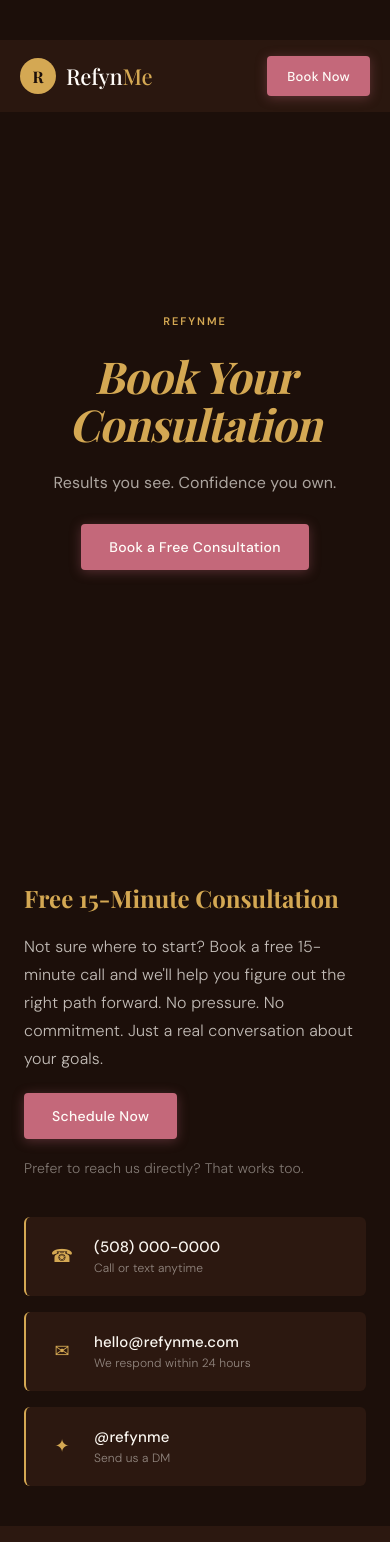
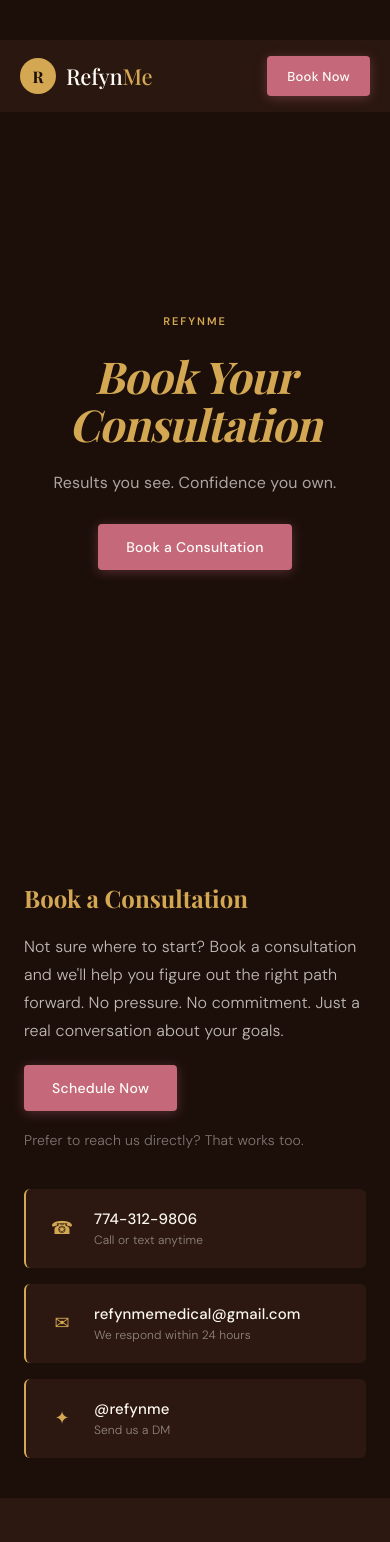
Before and after one commit to stivensp44-star/-refynme, a React (Vite) app: page /book in a window 390 px wide. Shown: the top 1542 px of the page. Built offline with nearby package versions, Linux system fonts and the light colour scheme; a web font is replaced by a local one.

Commit message:
fix: remove free consultation language + wire real phone and email sitewide

```diff
--- a/src/App.jsx
+++ b/src/App.jsx
@@ -129,7 +129,7 @@ function Hero() {
           </div>
 
           <div className="hero__btns" style={{ animationDelay: '0.7s' }}>
-            <Link to="/book" className="btn btn--rose">Book Free Consultation →</Link>
+            <Link to="/book" className="btn btn--rose">Book a Consultation →</Link>
             <Link to="/services" className="btn btn--outline-cream">Our Services</Link>
           </div>
         </div>
@@ -489,12 +489,12 @@ function CtaFooter() {
               <em className="cta-box__italic">We are ready for you.</em>
             </h2>
             <p className="cta-box__sub">
-              Book a free 15-minute consultation. No pressure. No commitment.
+              Book a consultation. No pressure. No commitment.
             </p>
           </div>
           <div className="cta-box__right">
-            <Link to="/book" className="btn btn--rose btn--lg">Book Now — It is Free →</Link>
-            <p className="cta-box__phone">Or call us: (508) 000-0000</p>
+            <Link to="/book" className="btn btn--rose btn--lg">Book a Consultation →</Link>
+            <p className="cta-box__phone">Or call us: 774-312-9806</p>
           </div>
         </div>
       </section>
@@ -539,8 +539,8 @@ function CtaFooter() {
             <h4 className="footer__col-title">Contact</h4>
             <ul className="footer__nav footer__nav--contact">
               <li>Brockton, Massachusetts</li>
-              <li>(508) 000-0000</li>
-              <li>hello@refynme.com</li>
+              <li>774-312-9806</li>
+              <li>refynmemedical@gmail.com</li>
               <li>Mon–Fri: 9am – 6pm</li>
             </ul>
           </div>
--- a/src/pages/Aesthetics.jsx
+++ b/src/pages/Aesthetics.jsx
@@ -40,7 +40,7 @@ const FAQS = [
   },
   {
     q: 'Is a consultation required?',
-    a: "It's included with every appointment. If you want to talk through your goals before committing, we offer a free 15-minute call first.",
+    a: "It's included with every appointment. If you want to talk through your goals before committing, we offer a consultation to talk through your goals first.",
   },
 ]
 
--- a/src/pages/BookNow.jsx
+++ b/src/pages/BookNow.jsx
@@ -3,12 +3,12 @@ import { PageShell } from './PageShell'
 const CONTACTS = [
   {
     icon: '☎',
-    value: '(508) 000-0000',
+    value: '774-312-9806',
     label: 'Call or text anytime',
   },
   {
     icon: '✉',
-    value: 'hello@refynme.com',
+    value: 'refynmemedical@gmail.com',
     label: 'We respond within 24 hours',
   },
   {
@@ -50,9 +50,9 @@ export default function BookNow() {
 
             {/* Left — Booking Info */}
             <div className="book-left">
-              <h2 className="book-left__heading">Free 15-Minute Consultation</h2>
+              <h2 className="book-left__heading">Book a Consultation</h2>
               <p className="book-left__body">
-                Not sure where to start? Book a free 15-minute call and we'll help you
+                Not sure where to start? Book a consultation and we'll help you
                 figure out the right path forward. No pressure. No commitment. Just a
                 real conversation about your goals.
               </p>
--- a/src/pages/PageShell.jsx
+++ b/src/pages/PageShell.jsx
@@ -76,8 +76,8 @@ export function Footer() {
           <h4 className="footer__col-title">Contact</h4>
           <ul className="footer__nav footer__nav--contact">
             <li>Brockton, Massachusetts</li>
-            <li>(508) 000-0000</li>
-            <li>hello@refynme.com</li>
+            <li>774-312-9806</li>
+            <li>refynmemedical@gmail.com</li>
             <li>Mon–Fri: 9am – 6pm</li>
           </ul>
         </div>
@@ -113,10 +113,10 @@ export function PageShell({ title, subtitle, credential, children }) {
             <p className="page-hero__credential">{credential}</p>
           )}
           <p className="page-hero__sub">
-            {subtitle || 'This page is coming soon. Book a free consultation while you wait.'}
+            {subtitle || 'This page is coming soon. Book a consultation while you wait.'}
           </p>
           <Link to="/book" className="btn btn--rose" style={{ marginTop: '8px' }}>
-            Book a Free Consultation
+            Book a Consultation
           </Link>
         </div>
       </main>
```
Also changed, not shown: 1 other file (tests, documents, lock files or other folders).
